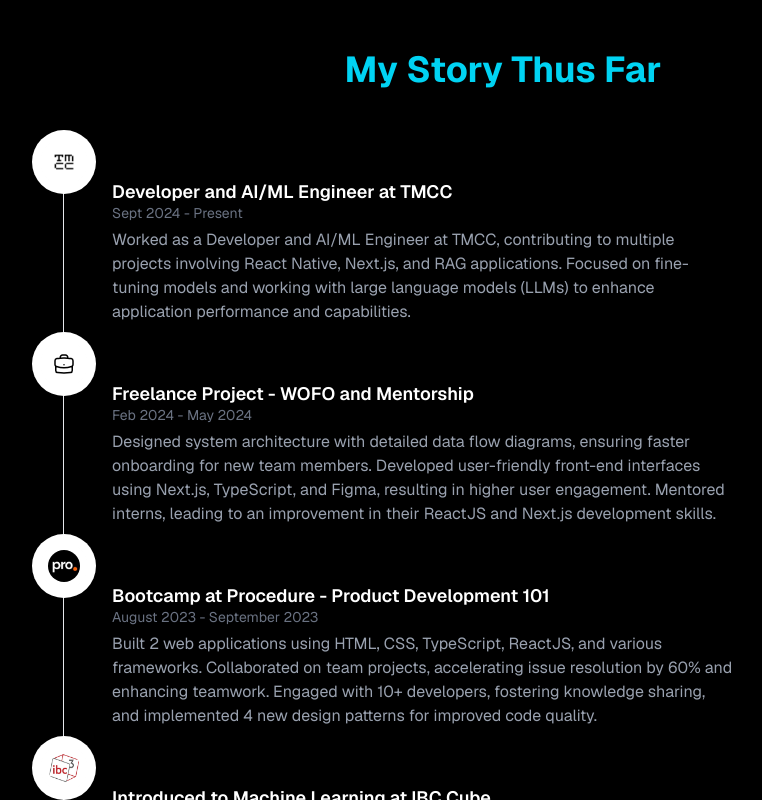
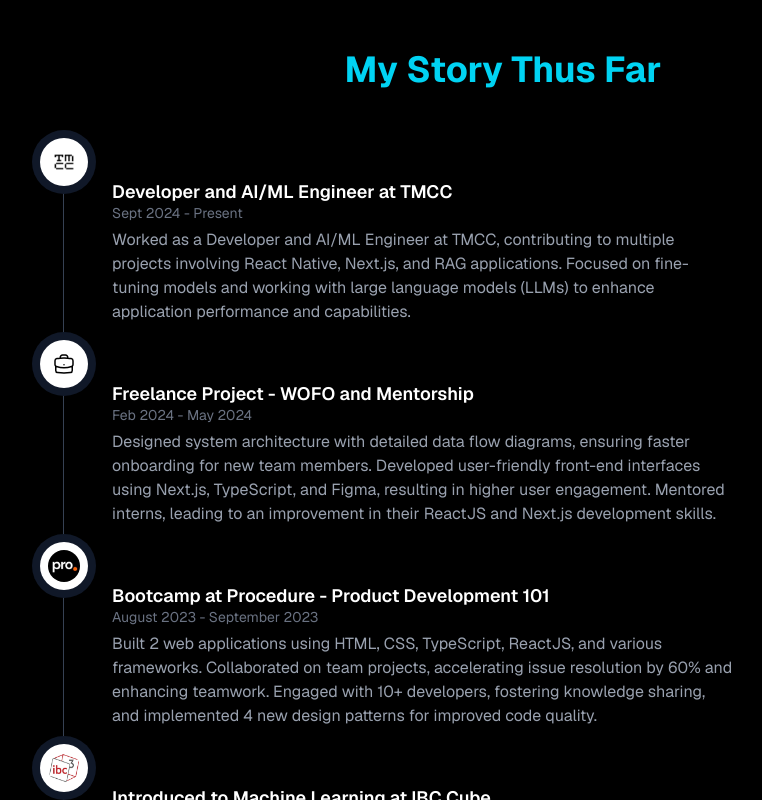
Before and after one commit to vedantbhamare-11/Portfolio-nextjs, a Next.js app: page / in a window 1280 px wide. Shown: the part 2460-3260 px from the top of the page, without its empty margins (137-899 px from the left). Built offline with nearby package versions, Linux system fonts and the light colour scheme; no server answers.

Commit message:
removed all the dark classes from timeline

```diff
--- a/src/components/Timeline.tsx
+++ b/src/components/Timeline.tsx
@@ -16,13 +16,13 @@
 
       {/* Timeline items */}
       <div className="flex justify-center lg:p-2 px-6">
-        <ol className="border-l ml-4 border-gray-200 dark:border-gray-700 w-full max-w-4xl">
+        <ol className="border-l ml-4 border-gray-700 w-full max-w-4xl">
           {timelineData.map((event, index) => (
             <li key={index} className="mb-10">
               <div className="flex items-center justify-start relative">
                 {/* Circle - Display either SVG or Logo */}
                 <div
-                  className={`flex absolute lg:-ml-6 -ml-4 items-center justify-center w-8 h-8 lg:w-12 lg:h-12 rounded-full ring-8 ring-white dark:ring-gray-900 bg-white z-10`}
+                  className={`flex absolute lg:-ml-6 -ml-4 items-center justify-center w-8 h-8 lg:w-12 lg:h-12 rounded-full ring-8 ring-gray-900 bg-white z-10`}
                 >
                   {/* Conditionally Render SVG or Logo */}
                   {event.svgIcon ? (
```
